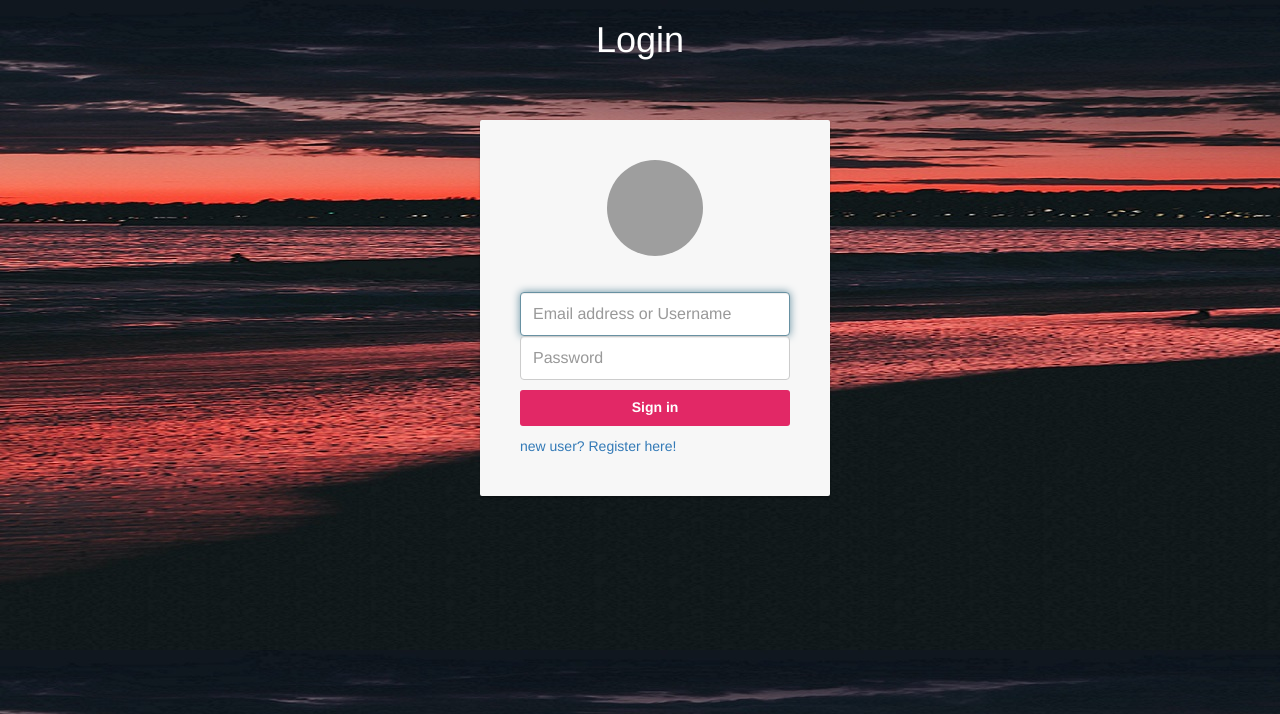
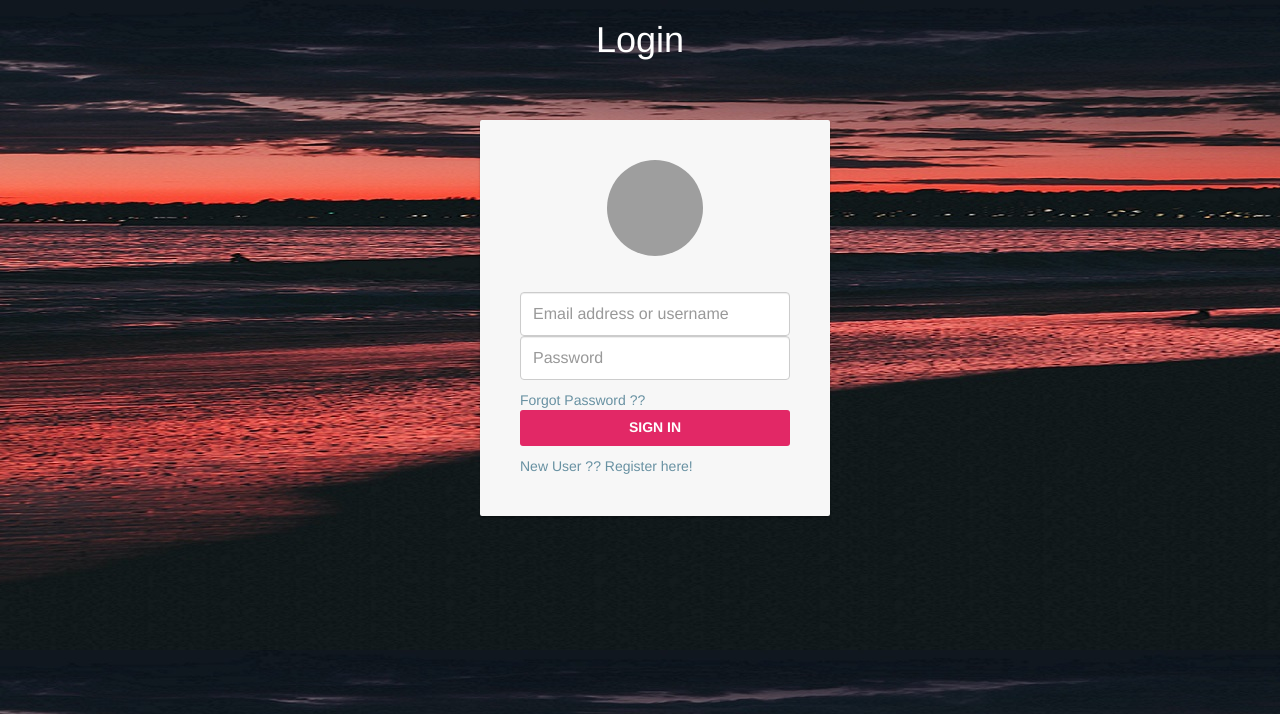
Before and after one commit to svgoudar/Movie_recommender, a Flask app: page / in a window 1280 px wide. Shown: the top 714 px of the page. Run offline with Flask 2, Linux system fonts and the light colour scheme; parts of the project's set-up code (start-up, migrations or seed data) failed here and were passed over; some libraries are stand-ins or nearby versions; grey boxes are pictures that could not be loaded.

Commit message:
Update login.html

```diff
--- a/templates/login.html
+++ b/templates/login.html
@@ -1,18 +1,17 @@
 {% extends 'layout.html' %} {% block title %}
-
 <h1 font-weight="bold" style="color:#FFFFFF;">Login</h1>{% endblock %} {% block content %}
-
 <div class="container">
     <div class="card card-container">
         <img id="profile-img" class="profile-img-card" src="//ssl.gstatic.com/accounts/ui/avatar_2x.png" />
         <p id="profile-name" class="profile-name-card"></p>
         <form class="form-signin" method="post">
-            <span id="reauth-email" class="reauth-email"></span>
-            <input name="emailorusername" id="inputEmail" class="form-control" placeholder="Email address or Username" required autofocus>
+             <span id="reauth-email" class="reauth-email"></span>
+            <input  name="emailorusername" id="inputEmail" class="form-control" placeholder="Email address or username" required >
             <input type="password" name="password" id="inputPassword" class="form-control" placeholder="Password" required>
-            <button class="btn btn-lg btn-primary btn-block btn-signin" type="submit">Sign in</button>
-            <a class="text-center" href="{{url_for('register')}}">new user? Register here!</a>
-        </form><!-- /form -->
-    </div><!-- /card-container -->
-</div><!-- /container -->
+            <a class="forgot-password" class="text-center" href="{{url_for('forgot_password')}}">Forgot Password ??</a>
+            <button class="btn btn-lg btn-primary btn-block btn-signin" type="submit">SIGN IN</button>
+            <a class="forgot-password" href="{{url_for('register')}}">New User ?? Register here!</a>
+        </form>
+    </div>
+</div>
 {% endblock %}
```
